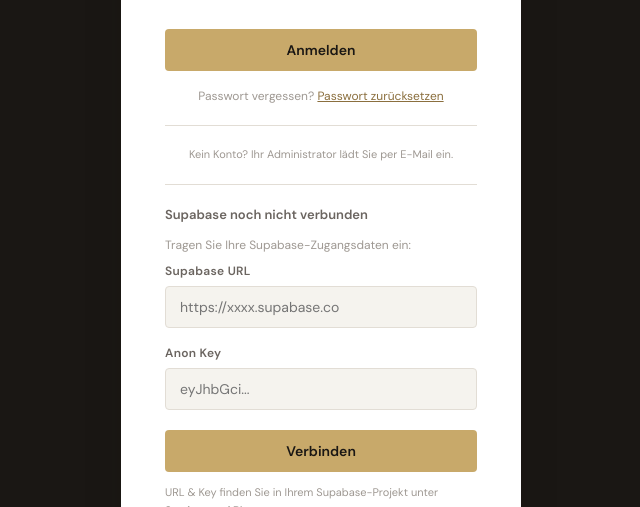
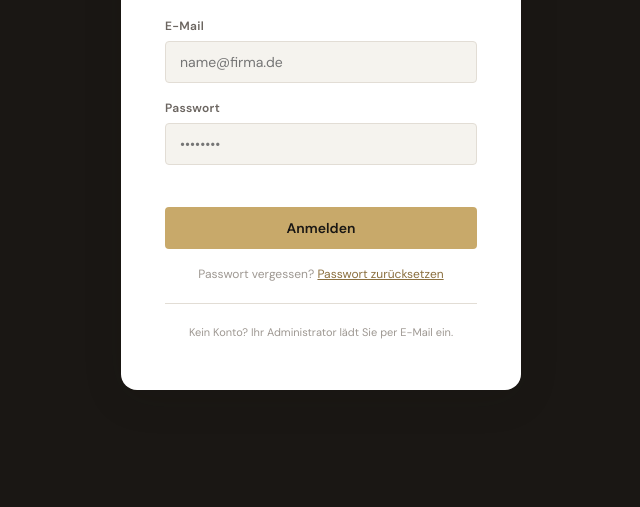
Before and after one commit to nehat120896/immo-crm, a plain HTML site: page index.html in a window 1280 px wide. Shown: the part 293-800 px from the top of the page, without its empty margins (319-959 px from the left). Drawn offline with nearby package versions, Linux system fonts and the light colour scheme.

Commit message:
Add files via upload

```diff
--- a/index.html
+++ b/index.html
@@ -502,8 +502,8 @@
 // ══════════════════════════════════════════
 //  CONFIG — Supabase
 // ══════════════════════════════════════════
-var SUPA_URL = localStorage.getItem('immo_supa_url') || '';
-var SUPA_KEY = localStorage.getItem('immo_supa_key') || '';
+var SUPA_URL = 'https://zdkklndsayfhkuguzziu.supabase.co';
+var SUPA_KEY = 'eyJhbGciOiJIUzI1NiIsInR5cCI6IkpXVCJ9.eyJpc3MiOiJzdXBhYmFzZSIsInJlZiI6Inpka2tsbmRzYXlmaGt1Z3V6eml1Iiwicm9sZSI6ImFub24iLCJpYXQiOjE3NzkyMTU3OTAsImV4cCI6MjA5NDc5MTc5MH0.x2VjUZUftMj8nc3oEHPeNOmUltABJUMEhMFMmU1QZTc';
 var FIRMA    = localStorage.getItem('immo_firma')    || 'ImmoDesk Kapitalanlagen';
 var SLOGAN   = localStorage.getItem('immo_slogan')   || 'Ihr Partner f\u00fcr Immobilieninvestments';
 
```
